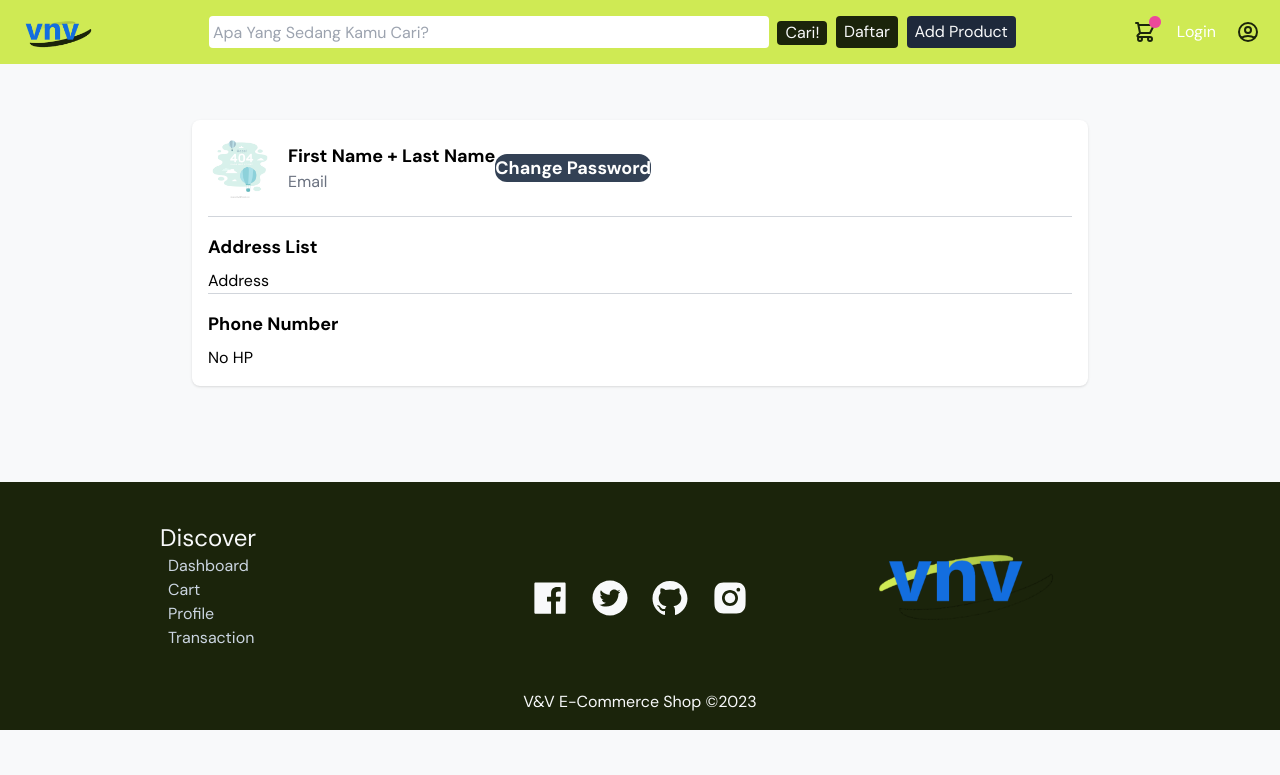
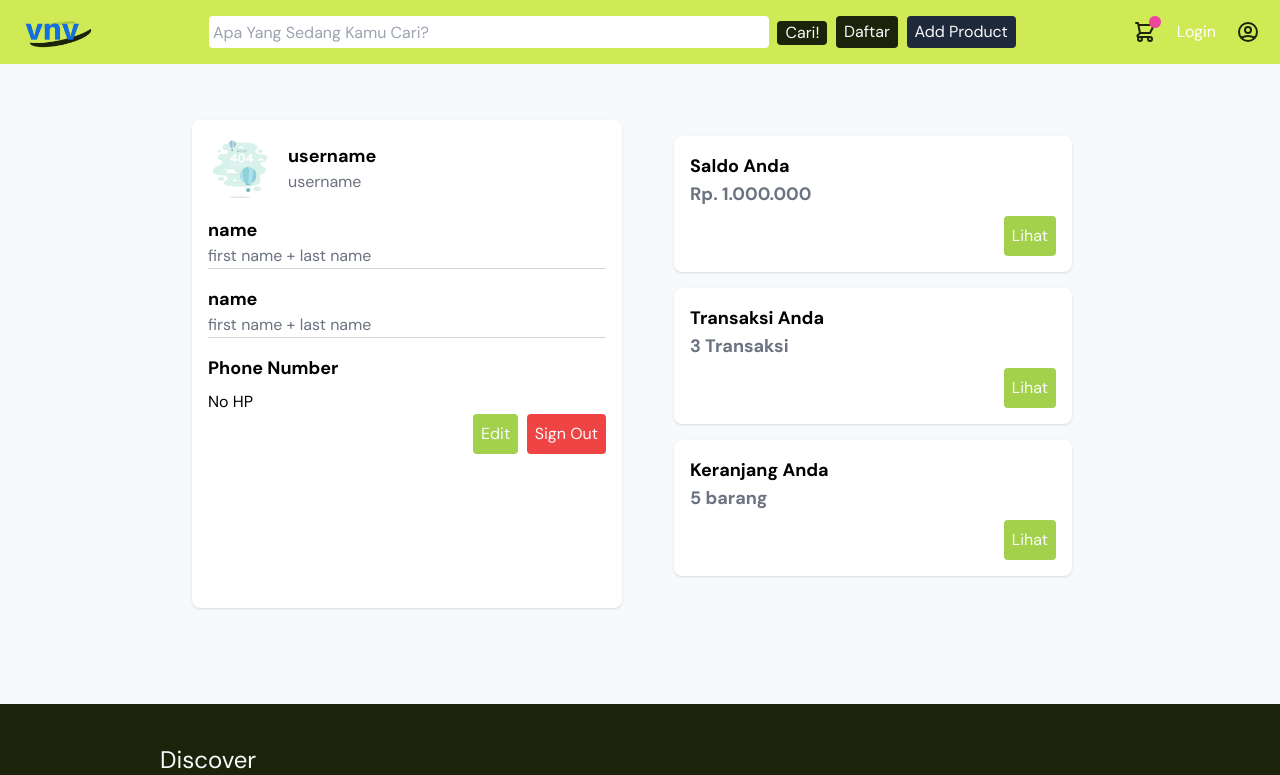
Before and after one commit to Vincent7564/E-Commerce-Frontend, a React (Create React App) app: page /Profile in a window 1280 px wide. Shown: the top 775 px of the page. Built offline with nearby package versions, Linux system fonts and the light colour scheme.

Commit message:
Layout Profile Page

```diff
--- a/src/Pages/Profile.jsx
+++ b/src/Pages/Profile.jsx
@@ -3,6 +3,7 @@ import imagenotfound from "../Image/404.jpg";
 const Profile = () => {
   return (
     <div className="container mx-auto p-4">
+      <div className="grid grid-cols-2 gap-9">
         <div className="bg-white shadow rounded-lg p-4">
           <div className="flex items-center mb-4">
             <img
@@ -10,25 +11,56 @@ const Profile = () => {
               src={imagenotfound}
               alt="Profile"
             />
+
             <div>
-            <h2 className="text-lg font-bold">First Name + Last Name</h2>
-            <p className="text-gray-500">Email</p>
-          </div>
-          <div className="flex justify-end bg-vnv-dark-grey rounded-xl text-white">
-            <button className=" text-right">
-              <h2 className="text-lg font-bold end text-end">Change Password</h2>
-            </button>
+              <h2 className="text-lg font-bold">username</h2>
+              <p className="text-gray-500">username</p>
             </div>
           </div>
+
+          <div>
+            <h2 className="text-lg font-bold">name</h2>
+            <p className="text-gray-500">first name + last name</p>
+          </div>
+
           <div className="border-t border-gray-300 pt-4">
-          <h3 className="text-lg font-bold mb-2">Address List</h3>
-          <ul className="space-y-2">
-            <li>Address</li>
-          </ul>
+            <h3 className="text-lg font-bold">name</h3>
+            <p className="text-gray-500">first name + last name</p>
           </div>
+
           <div className="border-t border-gray-300 pt-4">
             <h3 className="text-lg font-bold mb-2">Phone Number</h3>
             <p>No HP</p>
+          </div>
+
+          <div className="text-end mt-auto mb-2">
+            &nbsp;&nbsp;<button className="rounded p-2 hover:bg-vnv-green-dark text-vnv-light bg-vnv-green-primary"><a href="/edit-profile">Edit</a></button>
+            &nbsp;&nbsp;<button className="rounded p-2 hover:bg-red-800 text-vnv-light bg-red-500"><a href="/logout">Sign Out</a></button>
+          </div>
+        </div>
+
+        <div className="rounded-lg p-4">
+          <div className="bg-white shadow rounded-lg mb-4 p-4">
+            <h2 className="text-lg font-bold">Saldo Anda</h2>
+            <h2 className="text-lg font-bold text-gray-500">Rp. 1.000.000</h2>
+            <div className="text-end ">
+              <button className="mt-2 rounded p-2 hover:bg-vnv-green-dark text-vnv-light bg-vnv-green-primary"><a href="/">Lihat</a></button>
+            </div>
+          </div>
+          <div className="bg-white shadow rounded-lg mb-4 p-4">
+            <h2 className="text-lg font-bold">Transaksi Anda</h2>
+            <h2 className="text-lg font-bold text-gray-500">3 Transaksi</h2>
+            <div className="text-end ">
+              <button className="mt-2 rounded p-2 hover:bg-vnv-green-dark text-vnv-light bg-vnv-green-primary"><a href="/">Lihat</a></button>
+            </div>
+          </div>
+          <div className="bg-white shadow rounded-lg mb-4 p-4">
+            <h2 className="text-lg font-bold">Keranjang Anda</h2>
+            <h2 className="text-lg font-bold text-gray-500">5 barang</h2>
+            <div className="text-end ">
+              <button className="mt-2 rounded p-2 hover:bg-vnv-green-dark text-vnv-light bg-vnv-green-primary"><a href="/">Lihat</a></button>
+            </div>
+          </div>
         </div>
       </div>
     </div>
--- a/src/Routes/RouteList.jsx
+++ b/src/Routes/RouteList.jsx
@@ -21,7 +21,9 @@ const RouteList = () => {
         <Route path="/edit-product/:id" element={<EditProduct />} />
         <Route path="/search/:search" element={<View />} />
         <Route path="*" element={<PageError />} />
-        <Route path="/Profile" element={<Profile/>}/>
+        <Route path="/profile" element={<Profile/>}/>
+        {/* <Route path="/edit-profile" element={<Profile/>}/>
+        <Route path="/logout" element={<Profile/>}/> */}
       </Routes>
     </BrowserRouter>
   );
```
Lines whose indentation alone changed are shown as unchanged.
